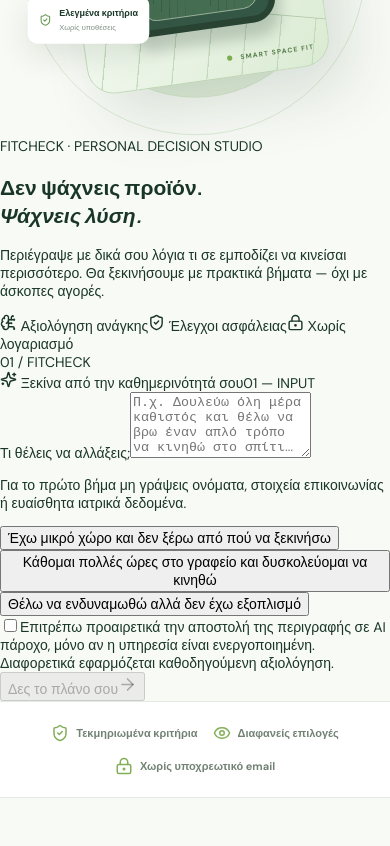
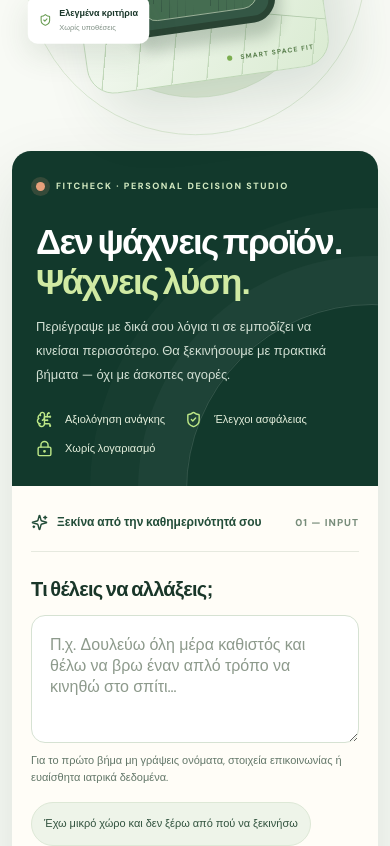
Before and after one commit to vmoulakakis/FITMACHT_AI, a Next.js app: page / in a window 390 px wide. Shown: the part 800-1646 px from the top of the page. Built offline with nearby package versions, Linux system fonts and the light colour scheme.

Commit message:
[FIT-001] Add responsive FitCheck studio design system

```diff
--- a/app/globals.css
+++ b/app/globals.css
@@ -69,3 +69,54 @@
 .catalogPagination button:disabled{opacity:.4;cursor:default}.catalogPagination span{font-size:12px;color:#567462}.catalogEmpty{font-size:13px;color:#526b55;margin:20px 0}
 @media(max-width:920px){.catalogCards{grid-template-columns:repeat(2,minmax(0,1fr))}}
 @media(max-width:550px){.catalogExplorer{padding:20px 15px 55px}.catalogCards{gap:9px}.catalogCardPicture{height:135px}.catalogCardBody{padding:10px}.catalogCardBody h2{font-size:11px;min-height:73px}.catalogCardBody b{font-size:17px}.catalogSelect select{max-width:180px}.catalogHero{padding-top:18px}.catalogPagination{gap:10px}}
+
+
+/* FITCHECK / Decision Studio — editorial problem-first surface */
+.fitcheck{max-width:1230px;margin:36px auto 56px;padding:0 25px;scroll-margin-top:92px}
+.fcFrame{display:grid;grid-template-columns:minmax(0,.84fr) minmax(0,1fr);background:#12392c;border-radius:28px;overflow:hidden;box-shadow:0 28px 70px rgba(15,48,35,.12)}
+.fcEditorial{position:relative;min-height:570px;display:flex;flex-direction:column;align-items:flex-start;padding:52px clamp(28px,4vw,60px);color:#fff;isolation:isolate;overflow:hidden}
+.fcEditorial:before{content:"";position:absolute;width:370px;height:370px;border:1px solid #ffffff24;border-radius:50%;right:-180px;bottom:-190px;box-shadow:0 0 0 48px #ffffff08,0 0 0 96px #ffffff05;z-index:-1;pointer-events:none}
+.fcOverline{font-size:10px;font-weight:800;letter-spacing:1.6px;color:#d1e8c0;display:flex;align-items:center;gap:11px}
+.fcSignal{width:9px;height:9px;border-radius:50%;background:#e8a07b;box-shadow:0 0 0 5px #e8a07b29}
+.fcEditorial h2{font:800 clamp(35px,4vw,57px)/1.12 Manrope,Arial,sans-serif;letter-spacing:-2.5px;margin:68px 0 22px;max-width:470px}
+.fcEditorial h2 em{font-style:normal;color:#d0eaa3}
+.fcEditorial>p{font-size:15px;line-height:1.85;color:#d1dfd3;max-width:405px;margin:0}
+.fcValues{display:grid;gap:16px;margin-top:38px}
+.fcValues span{display:flex;align-items:center;gap:12px;font-size:12px;color:#e4efdc}
+.fcValues svg{color:#bde787}
+.fcIndex{font:800 12px Manrope,Arial,sans-serif;letter-spacing:2px;margin-top:auto;padding-top:40px;color:#a5c99d}
+.fcIndex span{margin:0 10px;color:#e8a07b}
+.fcWorkarea{background:#fffdf7;padding:48px clamp(23px,3.5vw,50px);min-width:0}
+.fcForm,.fcResult{display:flex;flex-direction:column;min-width:0}
+.fcFormTop{display:flex;justify-content:space-between;align-items:center;gap:16px;margin-bottom:36px;border-bottom:1px solid #e6e9df;padding-bottom:20px}
+.fcFormTop span:first-child{display:flex;align-items:center;gap:9px;color:#234d39;font-size:12px;font-weight:800}
+.fcFormTop span:last-child{font-size:10px;letter-spacing:1px;color:#778c7a;font-weight:800;white-space:nowrap}
+.fcForm>label:not(.fcConsent){font:800 24px Manrope,Arial,sans-serif;letter-spacing:-.7px;margin-bottom:13px}
+.fcForm textarea{background:#fff;border:1.5px solid #d6e2d3;border-radius:14px;width:100%;min-height:128px;padding:18px;color:#193629;line-height:1.65;resize:vertical;font:14px "DM Sans",Arial,sans-serif}
+.fcForm textarea:focus-visible{outline:3px solid #bde787;outline-offset:2px;border-color:#538a58}
+.fcForm textarea::placeholder{color:#8d9a8c}
+.fcSupport{font-size:11px;color:#637769;line-height:1.6;margin:9px 0 15px}
+.fcExamples{display:flex;flex-wrap:wrap;gap:8px;margin-bottom:22px}
+.fcExamples button{background:#eef4e9;color:#31523e;border:1px solid #dde8d6;border-radius:100px;padding:10px 12px;font-size:11px;text-align:left;line-height:1.4;min-height:44px}
+.fcExamples button:hover{border-color:#8cac77;background:#e8f0df}
+.fcConsent{display:flex;align-items:flex-start;gap:11px;cursor:pointer;color:#506a57;font-size:11px;line-height:1.65;margin:4px 0 18px}
+.fcConsent input{width:18px;height:18px;flex:0 0 auto;margin:2px 0 0;accent-color:#245d3e}
+.fcSubmit{display:inline-flex;justify-content:center;align-items:center;gap:12px;background:#1d4b35;color:#fff;border:0;border-radius:12px;padding:15px 20px;font:800 13px Manrope,Arial,sans-serif;min-height:48px;transition:transform .18s,background .18s}
+.fcSubmit:hover:not(:disabled){background:#31664b;transform:translateY(-2px)}
+.fcSubmit:disabled{opacity:.5;cursor:not-allowed}
+.fcError{font-size:12px;color:#b12e28;line-height:1.6}
+.fcResult h3{font:800 clamp(24px,2.6vw,34px)/1.2 Manrope,Arial,sans-serif;letter-spacing:-1.5px;margin:0 0 14px;color:#1a4731}
+.fcRationale{font-size:13px;line-height:1.8;color:#637667}
+.fcResult ol{display:grid;gap:14px;list-style:none;margin:23px 0;padding:0}
+.fcResult li{display:flex;gap:15px;border-bottom:1px solid #e4eadc;padding-bottom:13px}
+.fcResult li>span{font:800 12px Manrope,Arial,sans-serif;color:#a16e50;margin-top:3px}
+.fcResult li>p{margin:0;color:#2f503a;font-size:13px;line-height:1.6}
+.fcQuestion{display:flex;gap:12px;background:#ecf4e5;border-radius:12px;padding:16px;color:#2a5139}
+.fcQuestion>span{display:grid;gap:5px;line-height:1.55;font-size:12px}
+.fcCaution{display:flex;gap:9px;align-items:flex-start;margin:16px 0;font-size:11px;line-height:1.7;color:#735f35}
+.fcCaution svg{flex-shrink:0}
+.fcResultActions{display:flex;flex-wrap:wrap;gap:10px;align-items:center;margin-top:6px}
+.fcReset{min-height:48px;border:1px solid #d7e3d0;background:#fff;border-radius:10px;display:inline-flex;align-items:center;gap:7px;padding:10px 14px;font-weight:700;color:#31563b}
+.fcResult>small{color:#687b6b;font-size:10px;line-height:1.6;margin-top:18px}
+@media(max-width:900px){.fcFrame{grid-template-columns:1fr}.fcEditorial{min-height:0;padding:38px 32px}.fcEditorial h2{margin:30px 0 14px;font-size:clamp(32px,5vw,47px)}.fcValues{display:flex;gap:18px;flex-wrap:wrap;margin-top:24px}.fcIndex{display:none}.fcWorkarea{padding:36px 32px}}
+@media(max-width:560px){.fitcheck{margin:14px auto 40px;padding:0 12px;scroll-margin-top:70px}.fcFrame{border-radius:19px}.fcEditorial{padding:29px 24px}.fcOverline{font-size:9px}.fcEditorial h2{font-size:35px;letter-spacing:-1.7px}.fcEditorial>p{font-size:13px}.fcValues{gap:12px 20px}.fcValues span{font-size:11px}.fcWorkarea{padding:28px 19px}.fcFormTop{margin-bottom:23px}.fcForm>label:not(.fcConsent){font-size:20px}.fcForm textarea{font-size:16px}.fcResultActions{display:grid;grid-template-columns:1fr}.fcReset,.fcSubmit{width:100%}}
```
